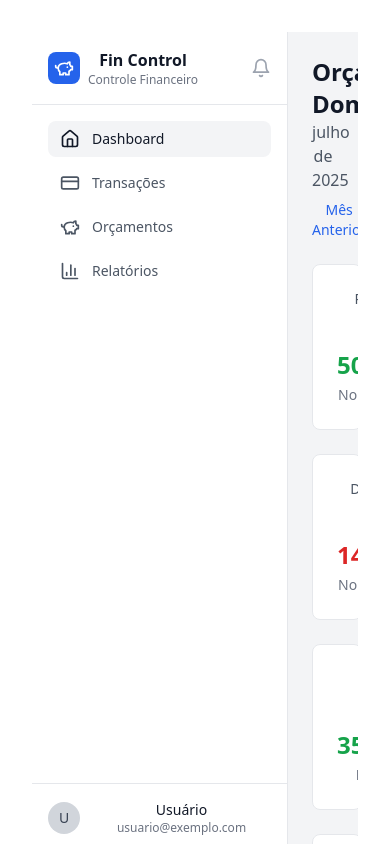
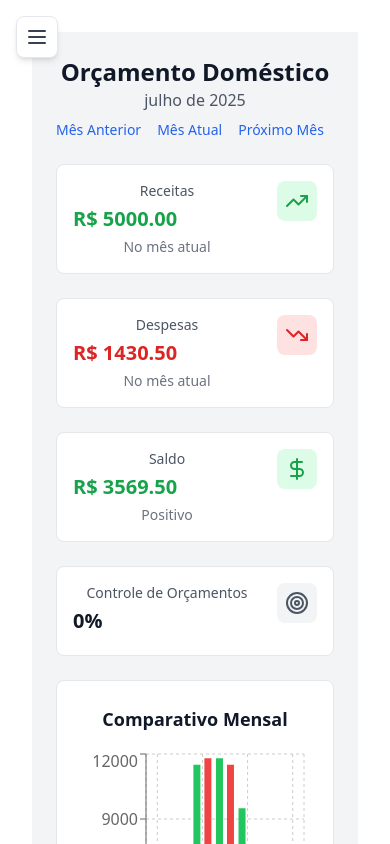
Before and after one commit to andreavanciniservidor/bolinho-financeiro-caseiro-41, a React (Vite) app: page / in a window 390 px wide. Shown: the top 844 px of the page. Built offline with nearby package versions, Linux system fonts and the light colour scheme.

Commit message:
Fix: Improve responsiveness across all screens
Adjust layout elements to resize correctly on different screen sizes. Ensure content readability and accessibility without horizontal scrolling. Adapt images and videos to screen size while maintaining aspect ratio.

```diff
--- a/src/App.tsx
+++ b/src/App.tsx
@@ -13,9 +13,10 @@ const queryClient = new QueryClient();
 
 function AppContent() {
   return (
-    <div className="flex h-screen bg-gray-100">
+    <div className="flex min-h-screen w-full bg-gray-100">
       <Sidebar />
-      <main className="flex-1 overflow-auto">
+      <main className="flex-1 w-full min-w-0 overflow-auto">
+        <div className="h-full w-full">
           <Routes>
             <Route path="/" element={<Dashboard />} />
             <Route path="/transactions" element={<Transactions />} />
@@ -23,6 +24,7 @@ function AppContent() {
             <Route path="/reports" element={<Reports />} />
             <Route path="*" element={<Navigate to="/" replace />} />
           </Routes>
+        </div>
       </main>
     </div>
   );
--- a/src/components/Sidebar.tsx
+++ b/src/components/Sidebar.tsx
@@ -4,11 +4,13 @@ import {
   CreditCard,
   PiggyBank,
   BarChart3,
-  Settings,
-  Bell
+  Bell,
+  Menu,
+  X
 } from 'lucide-react';
 import { NavLink } from 'react-router-dom';
 import { cn } from '@/lib/utils';
+import { useState } from 'react';
 
 const navigation = [
   { name: 'Dashboard', href: '/', icon: Home },
@@ -18,39 +20,73 @@ const navigation = [
 ];
 
 export function Sidebar() {
+  const [isMobileMenuOpen, setIsMobileMenuOpen] = useState(false);
+
   return (
-    <div className="flex flex-col w-64 bg-white border-r border-gray-200 h-screen">
+    <>
+      {/* Mobile menu button */}
+      <div className="lg:hidden fixed top-4 left-4 z-50">
+        <button
+          onClick={() => setIsMobileMenuOpen(!isMobileMenuOpen)}
+          className="p-2 bg-white rounded-lg shadow-md border border-gray-200"
+        >
+          {isMobileMenuOpen ? (
+            <X className="h-6 w-6 text-gray-700" />
+          ) : (
+            <Menu className="h-6 w-6 text-gray-700" />
+          )}
+        </button>
+      </div>
+
+      {/* Mobile backdrop */}
+      {isMobileMenuOpen && (
+        <div
+          className="lg:hidden fixed inset-0 bg-black bg-opacity-50 z-40"
+          onClick={() => setIsMobileMenuOpen(false)}
+        />
+      )}
+
+      {/* Sidebar */}
+      <div className={cn(
+        "flex flex-col bg-white border-r border-gray-200 h-screen transition-transform duration-300 ease-in-out z-40",
+        // Desktop: always visible, fixed width
+        "lg:relative lg:translate-x-0 lg:w-64",
+        // Mobile: overlay, full height, conditional visibility
+        "fixed inset-y-0 left-0 w-64 lg:w-64",
+        isMobileMenuOpen ? "translate-x-0" : "-translate-x-full lg:translate-x-0"
+      )}>
         {/* Header */}
         <div className="flex items-center justify-between p-4 border-b border-gray-200">
           <div className="flex items-center space-x-2">
-          <div className="w-8 h-8 bg-blue-600 rounded-lg flex items-center justify-center">
+            <div className="w-8 h-8 bg-blue-600 rounded-lg flex items-center justify-center flex-shrink-0">
               <PiggyBank className="h-5 w-5 text-white" />
             </div>
-          <div>
-            <h1 className="font-semibold text-gray-900">Fin Control</h1>
-            <p className="text-xs text-gray-500">Controle Financeiro</p>
+            <div className="min-w-0">
+              <h1 className="font-semibold text-gray-900 text-sm sm:text-base truncate">Fin Control</h1>
+              <p className="text-xs text-gray-500 truncate">Controle Financeiro</p>
             </div>
           </div>
-        <Bell className="h-5 w-5 text-gray-400" />
+          <Bell className="h-5 w-5 text-gray-400 flex-shrink-0" />
         </div>
 
         {/* Navigation */}
-      <nav className="flex-1 p-4 space-y-2">
+        <nav className="flex-1 p-4 space-y-2 overflow-y-auto">
           {navigation.map((item) => (
             <NavLink
               key={item.name}
               to={item.href}
+              onClick={() => setIsMobileMenuOpen(false)}
               className={({ isActive }) =>
                 cn(
-                'flex items-center space-x-3 px-3 py-2 rounded-lg text-sm font-medium transition-colors',
+                  'flex items-center space-x-3 px-3 py-2 rounded-lg text-sm font-medium transition-colors w-full',
                   isActive
                     ? 'bg-gray-100 text-gray-900'
                     : 'text-gray-600 hover:bg-gray-50 hover:text-gray-900'
                 )
               }
             >
-            <item.icon className="h-5 w-5" />
-            <span>{item.name}</span>
+              <item.icon className="h-5 w-5 flex-shrink-0" />
+              <span className="truncate">{item.name}</span>
             </NavLink>
           ))}
         </nav>
@@ -58,7 +94,7 @@ export function Sidebar() {
         {/* User section */}
         <div className="p-4 border-t border-gray-200">
           <div className="flex items-center space-x-3">
-          <div className="w-8 h-8 bg-gray-300 rounded-full flex items-center justify-center">
+            <div className="w-8 h-8 bg-gray-300 rounded-full flex items-center justify-center flex-shrink-0">
               <span className="text-sm font-medium text-gray-700">U</span>
             </div>
             <div className="flex-1 min-w-0">
@@ -71,11 +107,12 @@ export function Sidebar() {
             </div>
           </div>
           <div className="flex items-center mt-2 space-x-2 text-xs">
-          <button className="text-gray-500 hover:text-gray-700">
+            <button className="text-gray-500 hover:text-gray-700 truncate">
               Configurações
             </button>
           </div>
         </div>
       </div>
+    </>
   );
 }
--- a/src/components/StatCard.tsx
+++ b/src/components/StatCard.tsx
@@ -20,15 +20,15 @@ export function StatCard({
 }: StatCardProps) {
   return (
     <div className={cn(
-      "bg-white rounded-lg border border-gray-200 p-6",
+      "bg-white rounded-lg border border-gray-200 p-4 sm:p-6 w-full",
       className
     )}>
-      <div className="flex items-center justify-between">
-        <div className="flex-1">
-          <p className="text-sm font-medium text-gray-600">{title}</p>
-          <div className="flex items-baseline mt-2">
+      <div className="flex items-start justify-between gap-4">
+        <div className="flex-1 min-w-0">
+          <p className="text-sm font-medium text-gray-600 mb-1 truncate">{title}</p>
+          <div className="flex items-baseline mb-1">
             <p className={cn(
-              "text-2xl font-semibold",
+              "text-xl sm:text-2xl font-semibold truncate",
               trend === 'up' && "text-green-600",
               trend === 'down' && "text-red-600",
               trend === 'neutral' && "text-gray-900"
@@ -37,12 +37,12 @@ export function StatCard({
             </p>
           </div>
           {subtitle && (
-            <p className="text-sm text-gray-500 mt-1">{subtitle}</p>
+            <p className="text-sm text-gray-500 truncate">{subtitle}</p>
           )}
         </div>
         {icon && (
           <div className={cn(
-            "flex items-center justify-center w-12 h-12 rounded-lg",
+            "flex items-center justify-center w-10 h-10 sm:w-12 sm:h-12 rounded-lg flex-shrink-0",
             trend === 'up' && "bg-green-100 text-green-600",
             trend === 'down' && "bg-red-100 text-red-600",
             trend === 'neutral' && "bg-gray-100 text-gray-600"
--- a/src/index.css
+++ b/src/index.css
@@ -1,3 +1,4 @@
+
 @tailwind base;
 @tailwind components;
 @tailwind utilities;
@@ -101,5 +102,59 @@ All colors MUST be HSL.
 
   body {
     @apply bg-background text-foreground;
+    font-size: 16px;
+    line-height: 1.5;
+  }
+
+  /* Ensure images and media are responsive */
+  img, video, canvas, audio, iframe, embed, object {
+    @apply max-w-full h-auto;
+  }
+
+  /* Prevent horizontal overflow */
+  html, body {
+    @apply overflow-x-hidden;
+  }
+
+  /* Responsive typography */
+  h1 { @apply text-2xl sm:text-3xl lg:text-4xl; }
+  h2 { @apply text-xl sm:text-2xl lg:text-3xl; }
+  h3 { @apply text-lg sm:text-xl lg:text-2xl; }
+  h4 { @apply text-base sm:text-lg lg:text-xl; }
+  h5 { @apply text-sm sm:text-base lg:text-lg; }
+  h6 { @apply text-xs sm:text-sm lg:text-base; }
+}
+
+@layer utilities {
+  /* Responsive spacing utilities */
+  .container-padding {
+    @apply px-4 sm:px-6 lg:px-8;
+  }
+
+  .section-spacing {
+    @apply py-8 sm:py-12 lg:py-16;
+  }
+
+  /* Responsive grid utilities */
+  .grid-responsive {
+    @apply grid grid-cols-1 sm:grid-cols-2 lg:grid-cols-3 xl:grid-cols-4 gap-4 sm:gap-6;
+  }
+
+  .grid-responsive-2 {
+    @apply grid grid-cols-1 md:grid-cols-2 gap-4 sm:gap-6;
+  }
+
+  /* Text responsive utilities */
+  .text-responsive {
+    @apply text-sm sm:text-base;
+  }
+
+  .text-responsive-lg {
+    @apply text-base sm:text-lg lg:text-xl;
+  }
+
+  /* Responsive card utilities */
+  .card-responsive {
+    @apply p-4 sm:p-6 lg:p-8;
   }
 }
```
Lines whose indentation alone changed are shown as unchanged.
